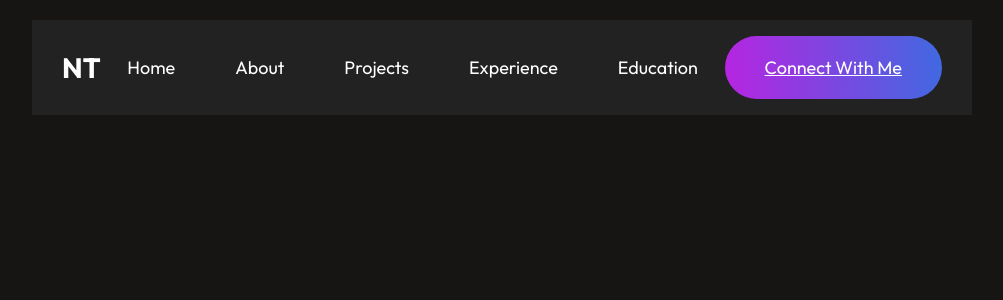
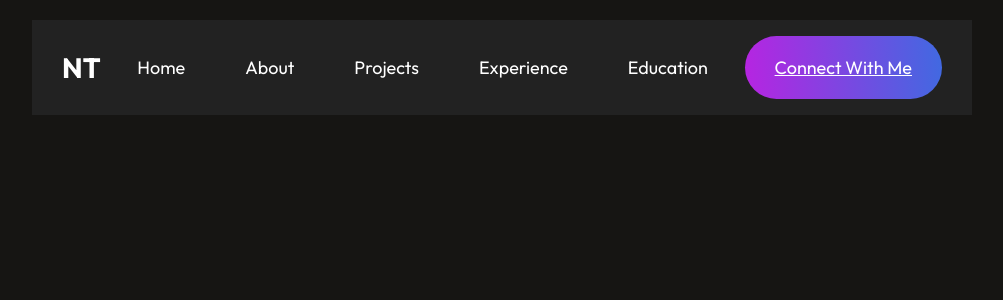
Before and after one commit to ntham084/ntham084.github.io, a React (Vite) app: page / in a window 1280 px wide. Shown: the top 300 px of the page, without its empty margins (138-1141 px from the left). Built offline with nearby package versions, Linux system fonts and the light colour scheme.

Commit message:
Feat: Added color to the div of the header and the texts including the connect with me button, also made a hover feature for buttons

```diff
--- a/src/Navbar/navbar.css
+++ b/src/Navbar/navbar.css
@@ -25,8 +25,8 @@
     }
 
     .nav-connect {
-      padding: 20px 40px;
-      border-radius: 50px;
+      padding: 20px 30px;
+      border-radius: 60px;
       background: linear-gradient(267deg, #4169E1 0.36%, #B923E1 102.06%);
       font-size: 18px;
       cursor: pointer;
```
